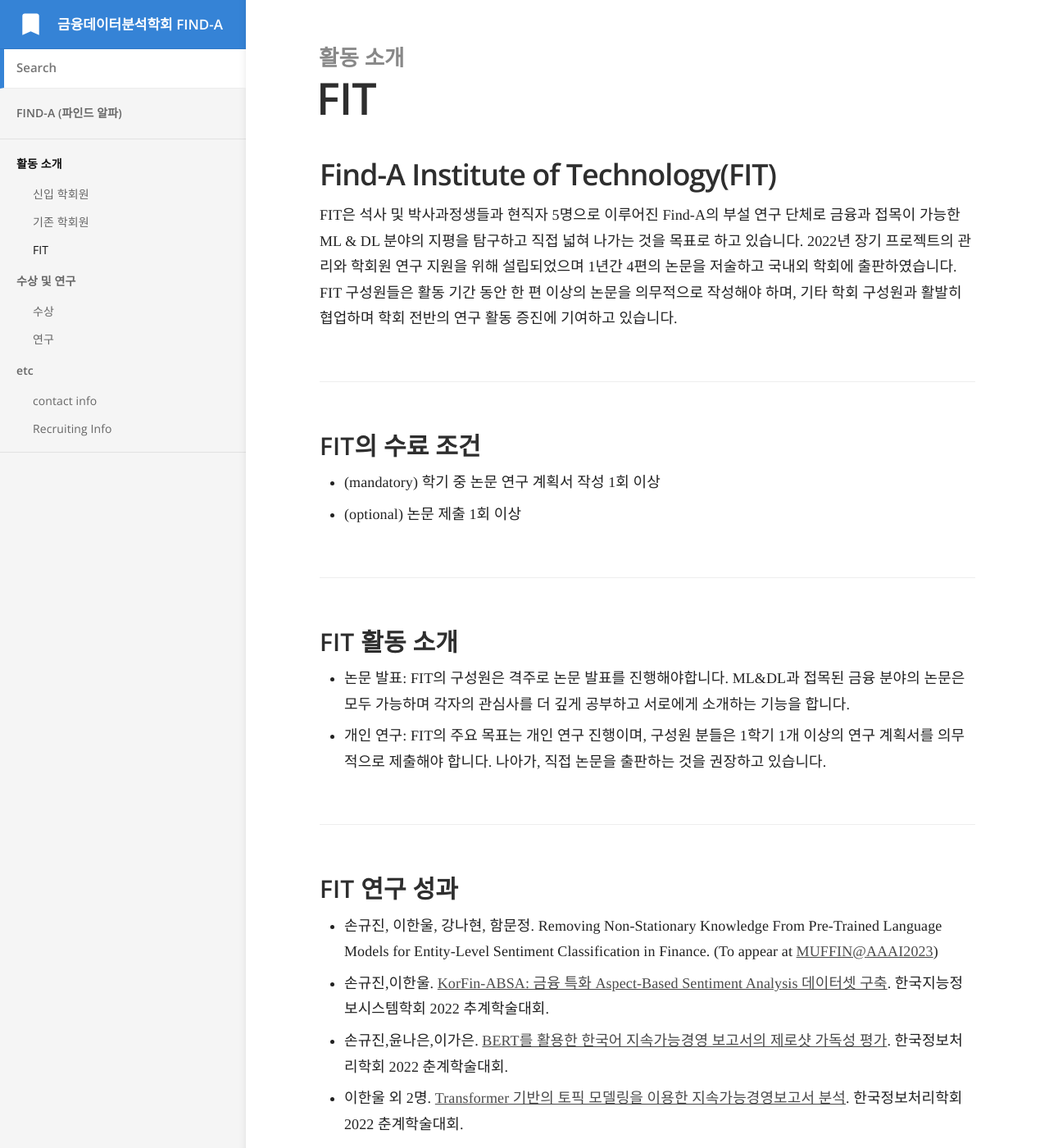
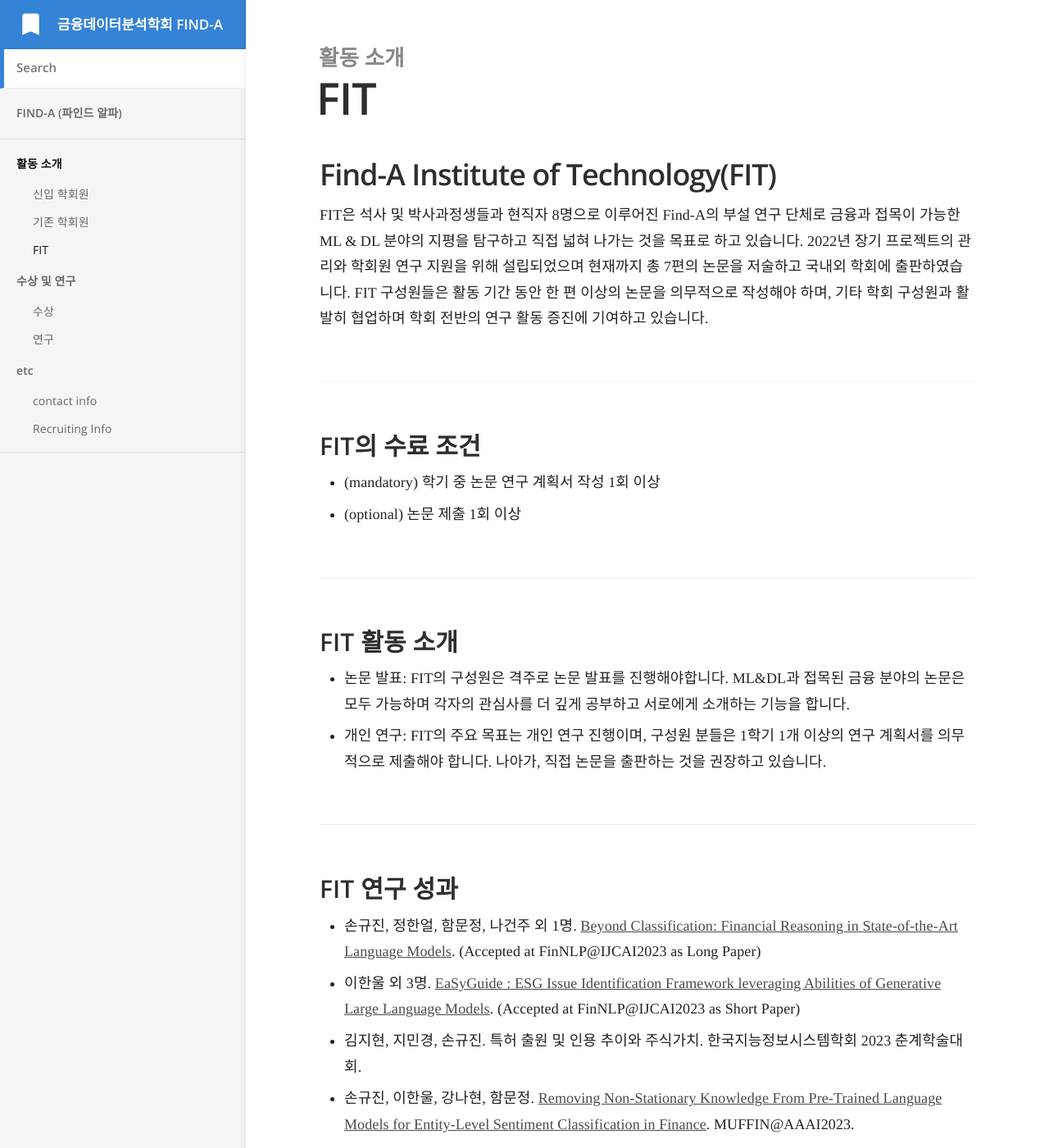
Before and after one commit to Find-A-AI/find-a-ai.github.io, a Jekyll site: the page built from _docs/1.활동 소개/FIT.md, in a window 1280 px wide and 1400 px high. Shown: the whole window at 82% size. Built offline with Jekyll 4.4.1, drawn with Linux system fonts in a browser that asks for light colours; some web fonts are replaced; some of the changed text lies outside the part shown.

Commit message:
Update FIT.md

```diff
--- a/_docs/1.활동 소개/FIT.md
+++ b/_docs/1.활동 소개/FIT.md
@@ -5,8 +5,8 @@ order: 3
 ---
 
 ## Find-A Institute of Technology(FIT)
-FIT은 석사 및 박사과정생들과 현직자 5명으로 이루어진 Find-A의 부설 연구 단체로 금융과 접목이 가능한 ML & DL 분야의 지평을 탐구하고 직접 넓혀 나가는 것을 목표로 하고 있습니다.
-2022년 장기 프로젝트의 관리와 학회원 연구 지원을 위해 설립되었으며 1년간 4편의 논문을 저술하고 국내외 학회에 출판하였습니다.
+FIT은 석사 및 박사과정생들과 현직자 8명으로 이루어진 Find-A의 부설 연구 단체로 금융과 접목이 가능한 ML & DL 분야의 지평을 탐구하고 직접 넓혀 나가는 것을 목표로 하고 있습니다.
+2022년 장기 프로젝트의 관리와 학회원 연구 지원을 위해 설립되었으며 현재까지 총 7편의 논문을 저술하고 국내외 학회에 출판하였습니다.
 FIT 구성원들은 활동 기간 동안 한 편 이상의 논문을 의무적으로 작성해야 하며, 기타 학회 구성원과 활발히 협업하며 학회 전반의 연구 활동 증진에 기여하고 있습니다.
 
 ### FIT의 수료 조건
@@ -18,11 +18,10 @@ FIT 구성원들은 활동 기간 동안 한 편 이상의 논문을 의무적
   - 개인 연구: FIT의 주요 목표는 개인 연구 진행이며, 구성원 분들은 1학기 1개 이상의 연구 계획서를 의무적으로 제출해야 합니다. 나아가, 직접 논문을 출판하는 것을 권장하고 있습니다.
 
 ### FIT 연구 성과
-  - 손규진, 이한울, 강나현, 함문정. Removing Non-Stationary Knowledge From Pre-Trained Language Models for Entity-Level Sentiment Classification in Finance. (To appear at [MUFFIN@AAAI2023](https://muffin-aaai23.github.io/index.html))
+  - 손규진, 정한얼, 함문정, 나건주 외 1명. [Beyond Classification: Financial Reasoning in State-of-the-Art Language Models](https://arxiv.org/abs/2305.01505). (Accepted at FinNLP@IJCAI2023 as Long Paper)
+  - 이한울 외 3명. [EaSyGuide : ESG Issue Identification Framework leveraging Abilities of Generative Large Language Models](https://arxiv.org/abs/2306.06662). (Accepted at FinNLP@IJCAI2023 as Short Paper)
+  - 김지현, 지민경, 손규진. 특허 출원 및 인용 추이와 주식가치. 한국지능정보시스템학회 2023 춘계학술대회.
+  - 손규진, 이한울, 강나현, 함문정. [Removing Non-Stationary Knowledge From Pre-Trained Language Models for Entity-Level Sentiment Classification in Finance](https://arxiv.org/abs/2301.03136). MUFFIN@AAAI2023.
   - 손규진,이한울. [KorFin-ABSA: 금융 특화 Aspect-Based Sentiment Analysis 데이터셋 구축](https://kiiss.or.kr/conference/conf/sub03.html). 한국지능정보시스템학회 2022 추계학술대회.
   - 손규진,윤나은,이가은. [BERT를 활용한 한국어 지속가능경영 보고서의 제로샷 가독성 평가](https://doi.org/10.3745/PKIPS.y2022m05a.456). 한국정보처리학회 2022 춘계학술대회.
   - 이한울 외 2명. [Transformer 기반의 토픽 모델링을 이용한 지속가능경영보고서 분석](https://doi.org/10.3745/PKIPS.y2022m05a.464). 한국정보처리학회 2022 춘계학술대회.
-
-### FIT 지원 방법
-> 저희와 함께 ML&DL + AI를 연구할 분들을 찾고 있습니다.
-관심이 있으신 분들은 spthsrbwls123@yonsei.ac.kr로 resume 제출 부탁드립니다.
```
